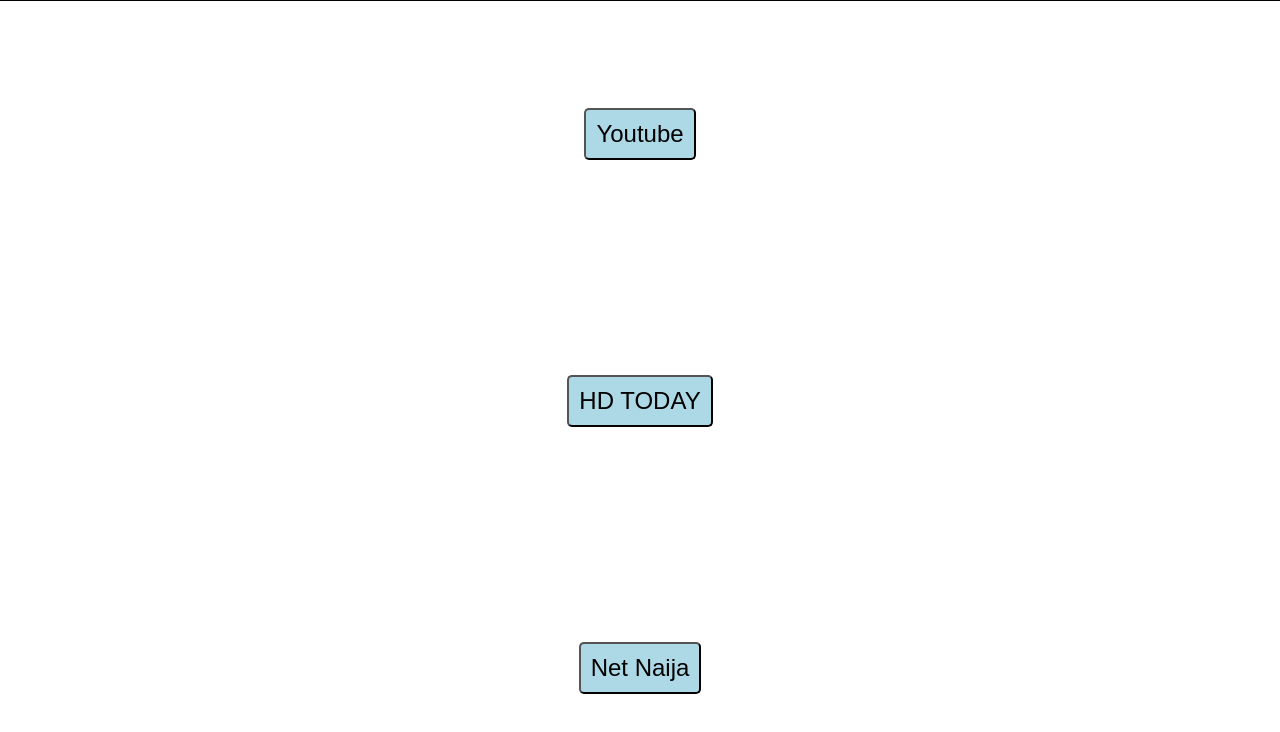
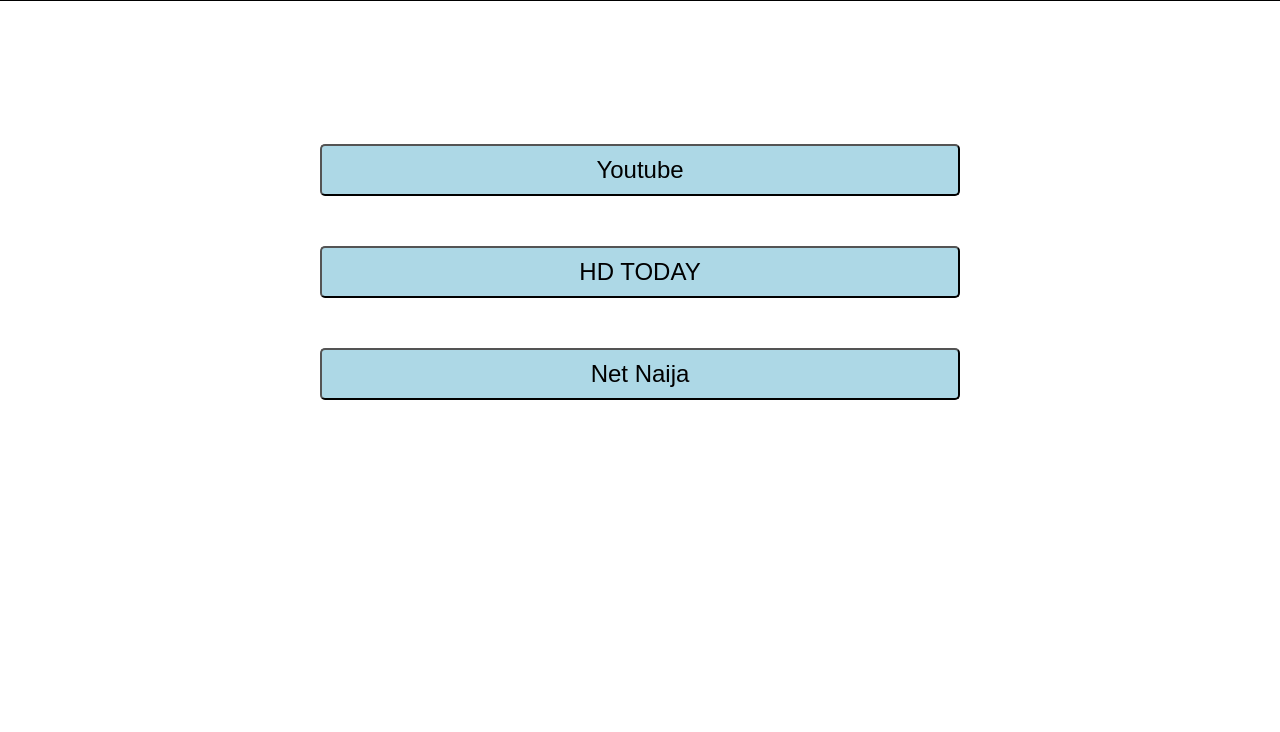
Before and after one commit to iamtobi/ikuesanmovies, a plain HTML site: page index.html in a window 1280 px wide. Shown: the part 96-828 px from the top of the page. After the commit the page ends 800 px from the top, so only its background shows below. Drawn offline with Linux system fonts and the light colour scheme.

Commit message:
Update index.css

```diff
--- a/index.css
+++ b/index.css
@@ -48,16 +48,17 @@ header div:nth-of-type(1){
 }
 .Optionbtn{
     width: 100%;
-    height: 100%;
     position: absolute;
     background-color: transparent;
-    justify-content: space-around;
     display: flex;
+    gap: 50px;
     flex-direction: column;
+    top: 30%;
 }
 .Optionbtn button{
     background-color: lightblue;
     padding: 10px;
+    width: 50%;
     border-radius: 5px;
     font-size: x-large;
     color: black;
```
